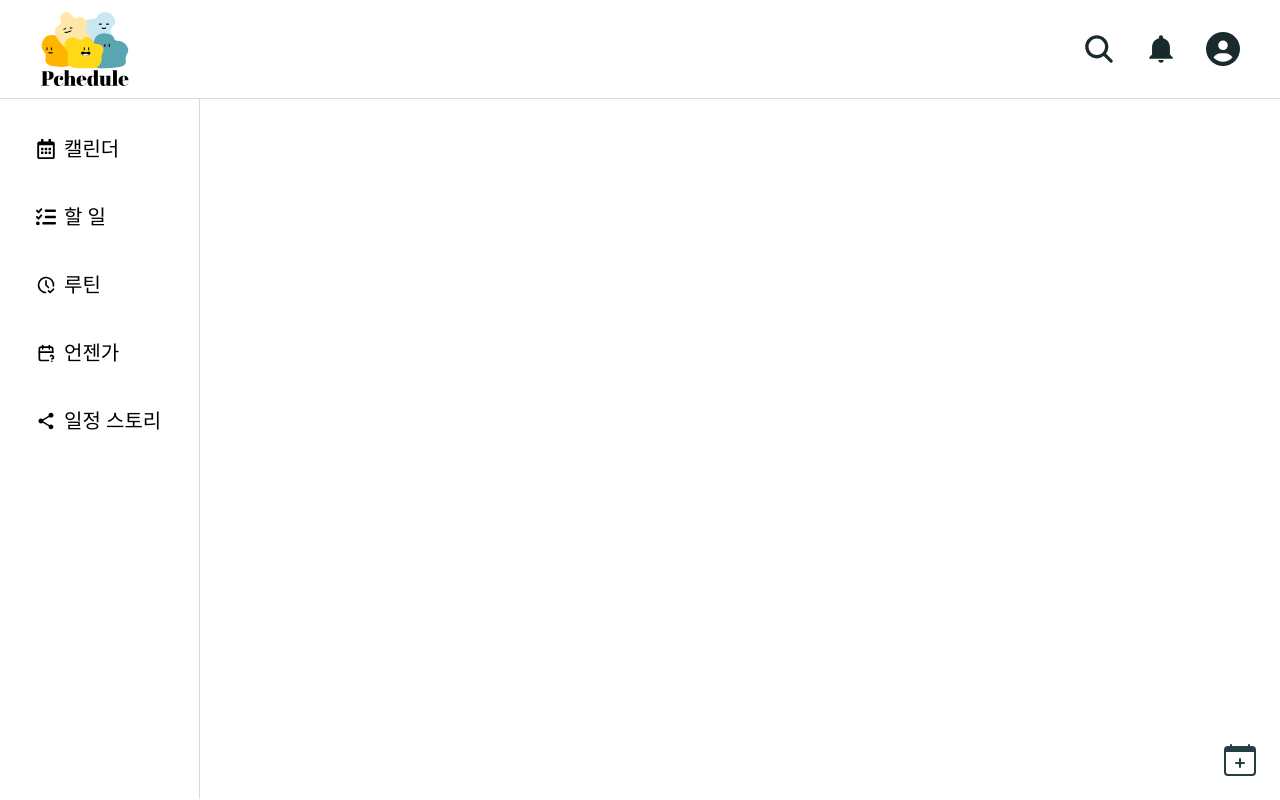
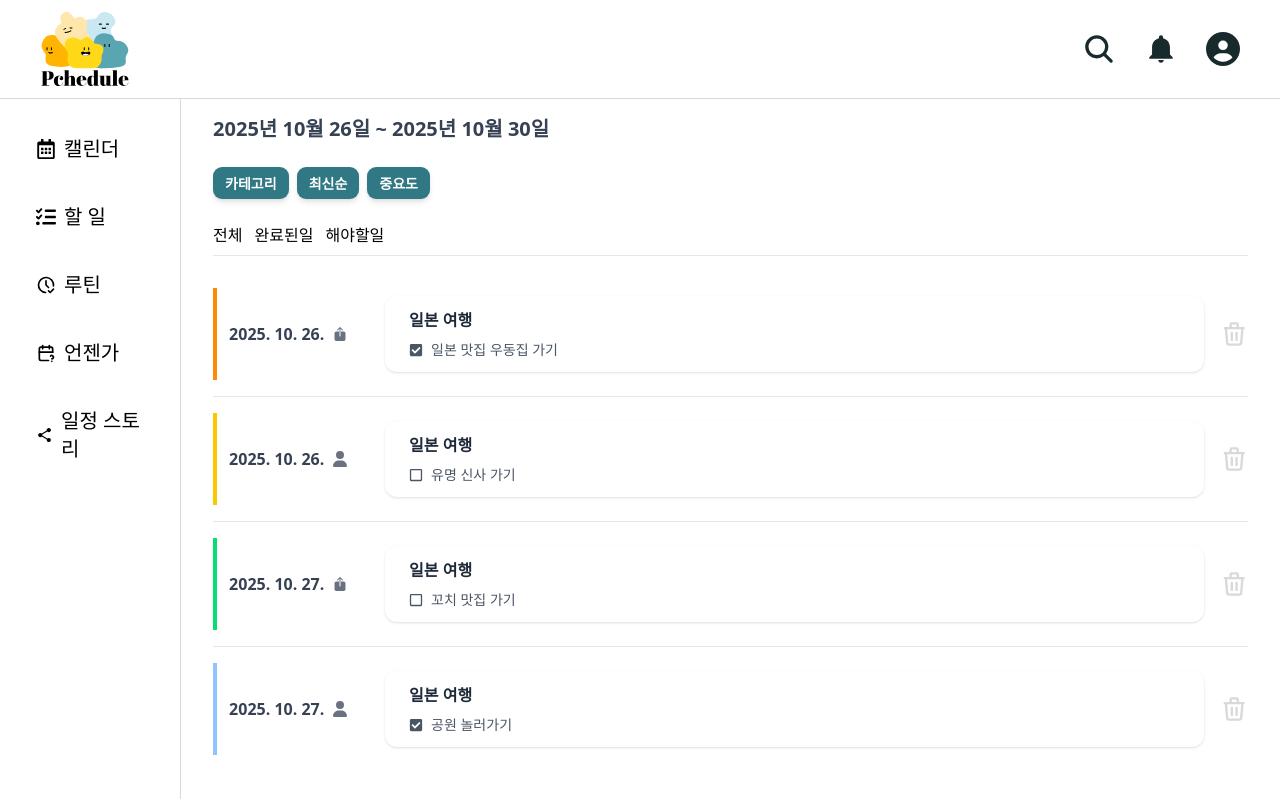
Before and after one commit to oz-main-fe-12-team4/oz_pchedule_fe, a React (Vite) app: page /testD in a window 1280 px wide. Built offline with nearby package versions, Linux system fonts and the light colour scheme.

Commit message:
fix : DailyPage 에 헤더와 메뉴탭 추가(#26)

```diff
--- a/src/components/FilterButtons.jsx
+++ b/src/components/FilterButtons.jsx
@@ -3,16 +3,17 @@ import Button from "./Button";
 import { FILTER_LABELS } from "../constants/filterList";
 
 const FilterButtons = ({ onFilterToggle }) => {
+  const KEYS = ["category", "latest", "priority"];
   return (
     <div className="flex w-[300px] gap-2 shrink-0">
-      {Object.entries(FILTER_LABELS).map(([key, label]) => (
+      {KEYS.map((key) => (
         <div key={key}>
           <Button
             variant="category"
             onClick={() => onFilterToggle(key)}
             type="button"
           >
-            {label}
+            {FILTER_LABELS[key]}
           </Button>
         </div>
       ))}
--- a/src/pages/DailyPage.jsx
+++ b/src/pages/DailyPage.jsx
@@ -5,7 +5,7 @@ import FilterButtons from "../components/FilterButtons";
 const DailyPage = ({ posts }) => {
   const list = posts?.data ?? [];
   return (
-    <div className="p-4 max-w-screen-lg mx-auto">
+    <div className="w-full px-4 md:px-6 lg:px-8 py-4 text-left">
       <div className="mb-4 text-gray-700">
         <p className="text-xl font-bold">2025년 10월 26일 ~ 2025년 10월 30일</p>
       </div>
@@ -13,7 +13,7 @@ const DailyPage = ({ posts }) => {
         <FilterButtons />
       </div>
 
-      <div className="flex flex-row gap-3 mb-4">
+      <div className="flex flex-row gap-3 mb-4 border-b border-gray-200 pb-2">
         <p>전체</p>
         <p>완료된일</p>
         <p>해야할일</p>
--- a/src/test/TestD.jsx
+++ b/src/test/TestD.jsx
@@ -1,6 +1,8 @@
 import Header from "../components/Header";
 import MenuBar from "../components/MenuBar";
 import PlusButton from "../components/PlusButton";
+import DailyPage from "../pages/DailyPage";
+import { posts } from "../assets/data/dummyPostList";
 
 function TestD() {
   return (
@@ -8,7 +10,7 @@ function TestD() {
       <Header />
       <div className="flex">
         <MenuBar />
-        <PlusButton />
+        <DailyPage posts={posts} />
       </div>
     </div>
   );
```
